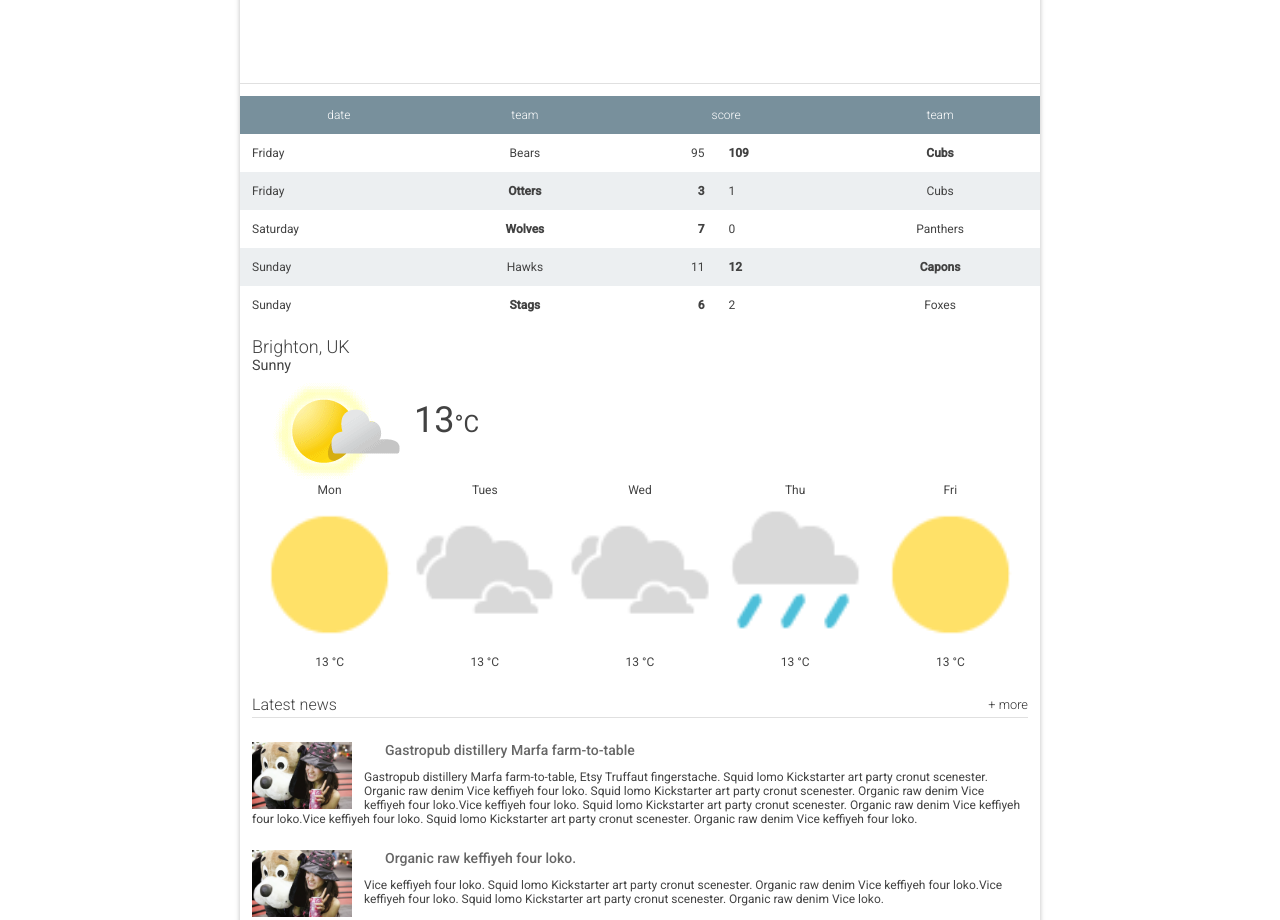
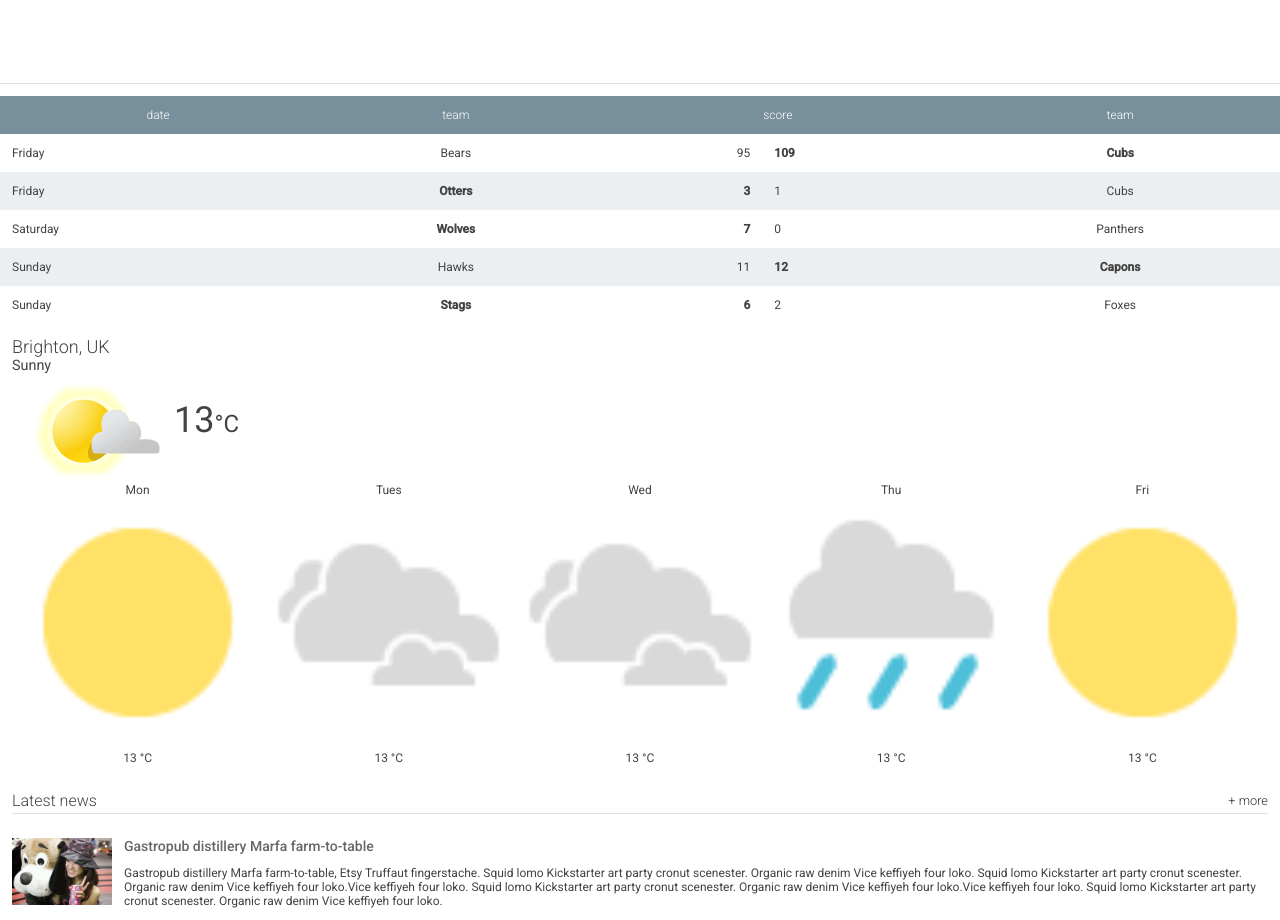
Before and after one commit to CesarSuriano/design-responsivo-udacity, a plain HTML site: page index.html in a window 1280 px wide. Shown: the part 693-1613 px from the top of the page. Drawn offline with Linux system fonts and the light colour scheme.

Commit message:
Starting small ja era

```diff
--- a/main.css
+++ b/main.css
@@ -122,7 +122,7 @@ ul {
 
 main {
   box-shadow: 0 2px 5px rgba(0, 0, 0, 0.26);
-  width: 800px;
+  width: 100%;
   margin-left: auto;
   margin-right: auto;
 }
@@ -141,7 +141,6 @@ main {
  */
 
 .hero {
-  float: left;
   width: 100%;
   position: relative;
   background-image: url("./images/dog.jpg");
@@ -169,8 +168,6 @@ main {
  */
 
 .top-news {
-  float: right;
-  width: 100%;
   height: 300px;
   border-bottom: 1px solid #E0E0E0;
   padding: 1em;
@@ -216,8 +213,6 @@ main {
  */
 
 .scores {
-  width: 100%;
-  float: left;
   padding-top: 1em;
 }
 
@@ -265,8 +260,6 @@ main {
  */
 
 .weather {
-  float: right;
-  width: 100%;
   padding: 1em;
 }
 
@@ -343,7 +336,7 @@ main {
 .snippet__title a {
   text-decoration: none;
   color: #666;
-  padding: 1.5em;
+  padding: 1.5em inherit;
 }
 
 .snippet__title a:hover,
```
